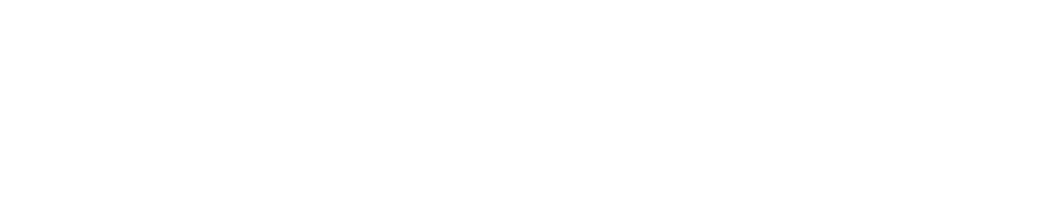
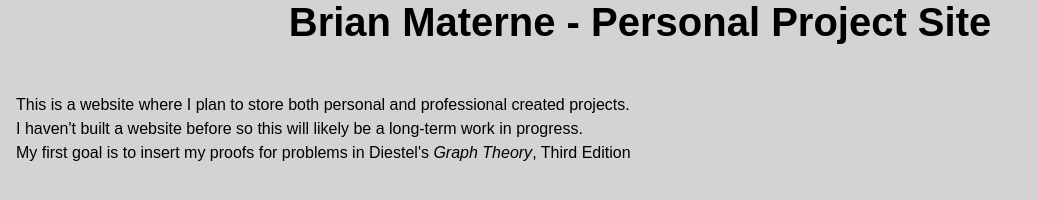
Before and after one commit to brianmaterne/bmaterne.github.io, a plain HTML site: page index.html in a window 1280 px wide. Shown: the whole page, without its empty margins (0-1037 px from the left). Drawn offline with Linux system fonts and the light colour scheme.

Commit message:
Created placeholder site!

```diff
--- a/index.html
+++ b/index.html
@@ -1,17 +1,37 @@
 <!DOCTYPE html>
 <html lang="en">
+
 <head>
     <meta charset="UTF-8" />
-  <title></title>
+    <title>Brian Materne</title>
     <style>
-    html, body {
+        html,
+        body {
             margin: 0;
             padding: 0;
-      background: white;
+            background: lightGray;
             height: 100%;
+        }
+
+        .page-title {
+            font-family: 'Montserrat', sans-serif;
+            font-size: 2.5rem;
+            font-weight: bold;
+            text-align: center;
+        }
+
+        .page-para1 {
+            font-family: 'Montserrat', sans-serif;
+            margin-top: 3rem;
+            margin-left: 1rem;
+            line-height: 1.5rem;
         }
     </style>
 </head>
+
 <body>
+    <div class="page-title">Brian Materne - Personal Project Site</div>
+    <div class="page-para1">This is a website where I plan to store both personal and professional created projects.<br>I haven't built a website before so this will likely be a long-term work in progress.<br>My first goal is to insert my proofs for problems in Diestel's <i>Graph Theory</i>, Third Edition</div>
 </body>
+
 </html>
```
Lines whose indentation alone changed are shown as unchanged.
